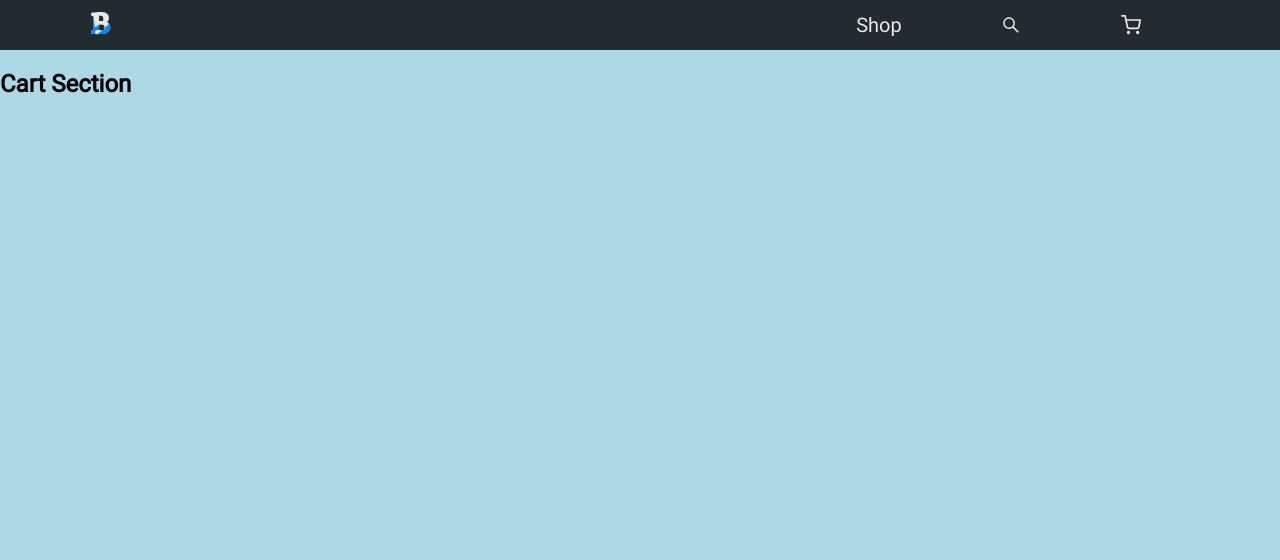
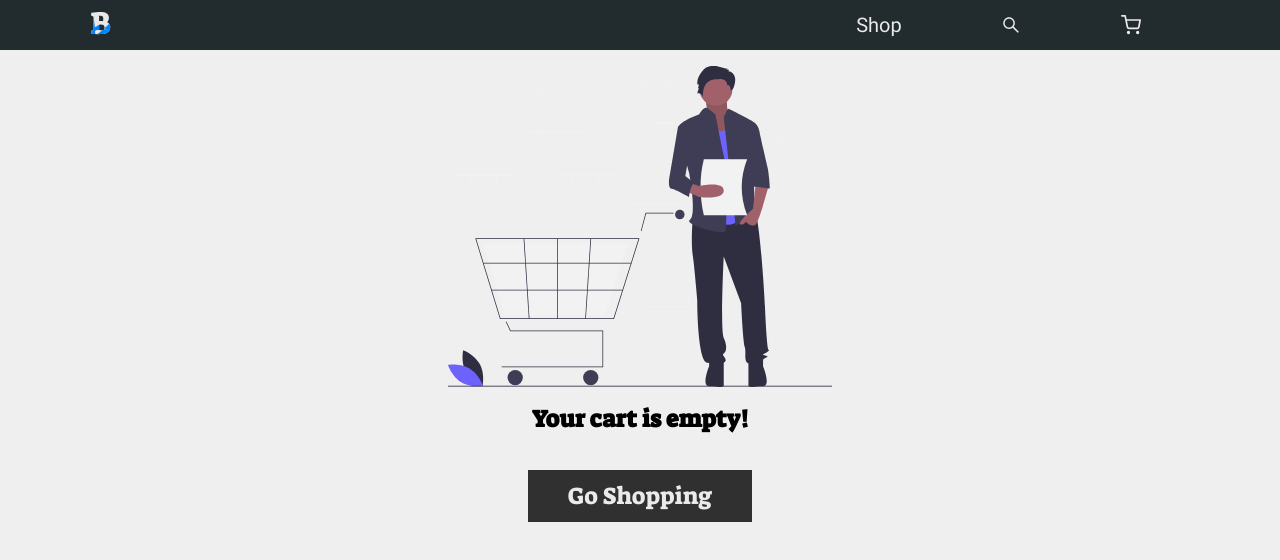
Before and after one commit to gabriellima77/Best-4-Buy, a React (Create React App) app: page /cart in a window 1280 px wide. Shown: the top 560 px of the page. Built offline with nearby package versions, Linux system fonts and the light colour scheme.

Commit message:
add empty cart screen

```diff
--- a/src/App.js
+++ b/src/App.js
@@ -27,22 +27,15 @@ function App() {
         <Switch>
           <Route exact path="/" component={Home} />
           <Route exact path="/shop"
-            render={()=> <Shop cart={cart} setCart={setCart}/>}
+            render={()=> <Shop setCart={setCart}/>}
           />
           <Route path="/shop/:id"
-            render={()=> <Shop cart={cart} setCart={setCart}/>}
-          />
-          <Route exact path="/shop/:id"
-            render={()=> <Shop cart={cart} setCart={setCart}/>}
-          />
-          <Route exact path="/shop/:id" component={Shop}
-            render={()=> <Shop cart={cart} setCart={setCart}/>}
-          />
-          <Route exact path="/shop/:id"
-            render={()=> <Shop cart={cart} setCart={setCart}/>}
+            render={()=> <Shop setCart={setCart}/>}
           />
           <Route exact path="/search" component={Search} />
-          <Route exact path="/cart" component={Cart} />
+          <Route exact path="/cart"
+            render={()=> <Cart cart={cart} setCart={setCart} />}
+          />
         </Switch>
       </Router>
     </StyledApp>
--- a/src/components/Cart.js
+++ b/src/components/Cart.js
@@ -1,11 +1,23 @@
 import React from 'react';
+import SVG from '../assets/empty-cart.svg';
 
-const Cart = ()=> {
-  return(
-    <section>
-      <h2>Cart Section</h2>
-    </section>
-  )
+import { StyledShop } from './styles/Shop.style';
+import { CartImg } from './styles/Home.style';
+import { StyledButton } from './styles/Button.style';
+import { StyledLink } from './styles/Header.style';
+
+const Cart = ({ cart, setCart})=> {
+  const getEmptyContent = ()=> (
+    <StyledShop>
+      <CartImg alt="A man with a empty cart" src={SVG} />
+        <h2>Your cart is empty!</h2>
+      <StyledLink to="/shop">
+        <StyledButton small>Go Shopping</StyledButton>
+      </StyledLink>
+    </StyledShop>
+  );
+
+  return (cart.length < 1)? getEmptyContent(): null;
 }
 
 export default Cart;
--- a/src/components/Input.js
+++ b/src/components/Input.js
@@ -10,6 +10,7 @@ const Input = ({ prod, setCart })=> {
   const addToCart = ()=> {
     const items = [...new Array(+value)].map(()=> prod.id);
     setCart((prev)=> [...prev, ...items]);
+    setValue(1);
   }
 
 
@@ -23,9 +24,9 @@ const Input = ({ prod, setCart })=> {
         <p>${prod.price}</p>
 
         <div>
+          <button onClick={decrease}>-</button>
+          <input onChange={changeValue} type="text" value={value} />
           <button onClick={increase}>+</button>
-          <input onChange={changeValue} type="text" value={value} />
-          <button onClick={decrease}>-</button>
         </div>
       </QuantityBox>
       <AddCartBtn onClick={addToCart}>
--- /dev/null
+++ b/src/components/ItemCard.js
@@ -0,0 +1,54 @@
+import React from 'react';
+import uniqid from 'uniqid';
+import { ItemsBox, Item, Rating} from './styles/Items.style';
+import { BsStar, BsStarHalf, BsStarFill} from 'react-icons/bs';
+import Input from './Input';
+
+const ItemCard = ({data, setCart})=> {
+
+  const RatingBox = ({rating, n})=> {
+    const getStars = ()=> {
+      const nFill = Math.floor(n);
+      const nHalf = (n - nFill) >= 0.5? 1: 0;
+      const empty = 5 - (nFill + nHalf);
+      const FillStars = [...new Array(nFill)].map(( )=> <BsStarFill key={uniqid()} />);
+      const halfStars = [...new Array(nHalf)].map(( )=> <BsStarHalf key={uniqid()} />);
+      const Stars = [...new Array(empty)].map(( )=> <BsStar key={uniqid()} />);
+
+      return [...FillStars, ...halfStars, ...Stars];
+    }
+
+    return(
+      <Rating>
+        {getStars()}
+        <p>{rating}</p>
+      </Rating>
+    );
+  }
+
+  const getItemCard = (prod)=> {
+    return (
+      <Item key={prod.id}>
+        <img alt={prod.title} src={prod.image} />
+        <p>{prod.title}</p>
+        <RatingBox
+          rating={prod.peopleRated}
+          n={prod.rate}
+        />
+        <Input prod={prod} setCart={setCart}/>
+      </Item>
+    );
+  }
+
+  return(
+    <ItemsBox>
+      {
+        data
+          ? data.map((prod)=> (getItemCard(prod, setCart)))
+          : null
+      }
+    </ItemsBox>
+  );
+}
+
+export default ItemCard;
--- a/src/components/Shop.js
+++ b/src/components/Shop.js
@@ -1,21 +1,18 @@
 import React, { useState, useEffect} from 'react';
 import { useRouteMatch, useParams } from 'react-router-dom';
-import uniqid from 'uniqid';
 
 import useLoading from './hooks/useLoading';
 import { StyledShop, Categories } from './styles/Shop.style';
-import { ItemsBox, Item, Rating} from './styles/Items.style';
 import { StyledLink } from './styles/Header.style';
-import Input from './Input';
+import ItemCard from './ItemCard';
 
-import { BsStar, BsStarHalf, BsStarFill} from 'react-icons/bs';
 import {
   GiBigDiamondRing,
   GiTShirt, GiAmpleDress,
   GiSmartphone,
 } from 'react-icons/gi';
 
-const Shop = (props)=> {
+const Shop = ({ setCart })=> {
   const [data, setData] = useState([]);
   const { id } = useParams();
   const { isLoading, setIsLoading, getLoading } = useLoading();
@@ -47,36 +44,10 @@ const Shop = (props)=> {
       {getCategories()}
       {(isLoading)
         ?getLoading()
-        : <ItemsBox>
-          {
-            data
-              ? data.map((prod)=> (getItemCard(prod, props.setCart)))
-              : null
-          }
-        </ItemsBox>
+        : <ItemCard data={data} setCart={setCart}/>
       }
     </StyledShop>
   )
-}
-
-const RatingBox = ({rating, n})=> {
-  const getStars = ()=> {
-    const nFill = Math.floor(n);
-    const nHalf = (n - nFill) >= 0.5? 1: 0;
-    const empty = 5 - (nFill + nHalf);
-    const FillStars = [...new Array(nFill)].map(( )=> <BsStarFill key={uniqid()} />);
-    const halfStars = [...new Array(nHalf)].map(( )=> <BsStarHalf key={uniqid()} />);
-    const Stars = [...new Array(empty)].map(( )=> <BsStar key={uniqid()} />);
-
-    return [...FillStars, ...halfStars, ...Stars];
-  }
-
-  return(
-    <Rating>
-      {getStars()}
-      <p>{rating}</p>
-    </Rating>
-  );
 }
 
 const getCategories = ()=> {
@@ -101,18 +72,4 @@ const getCategories = ()=> {
   );
 }
 
-const getItemCard = (prod, setCart)=> {
-  return (
-    <Item key={prod.id}>
-      <img alt={prod.title} src={prod.image} />
-      <p>{prod.title}</p>
-      <RatingBox
-        rating={prod.peopleRated}
-        n={prod.rate}
-      />
-      <Input prod={prod} setCart={setCart}/>
-    </Item>
-  );
-}
-
 export default Shop;
--- a/src/components/styles/Button.style.js
+++ b/src/components/styles/Button.style.js
@@ -7,9 +7,13 @@ export const StyledButton = styled.button`
   font-size: 24px;
   font-family: 'Suez One', serif;
   color: #EAEAEA;
+  width: ${(props)=> (props.small)? 'fit-content': '100%'};
 `;
 
 export const AddCartBtn = styled.button`
+  position: relative;
+  box-sizing: border-box;
+  box-shadow: 0 5px 0 rgba(0, 0, 0, 0.9);
   margin: 5px auto;
   padding: 10px 0px;
   width: 80%;
@@ -18,4 +22,10 @@ export const AddCartBtn = styled.button`
   font-size: 20px;
   font-family: 'Suez One', serif;
   color: #EAEAEA;
+  transition: top .5s linear;
+
+  &:active {
+    top: 5px;
+    box-shadow: none;
+  }
 `;
--- a/src/components/styles/Home.style.js
+++ b/src/components/styles/Home.style.js
@@ -50,3 +50,10 @@ export const StyledImg = styled.img`
   top: 10%;
   right: 12%;
 `;
+
+export const CartImg = styled.img`
+  align-self: center;
+  margin-top: 2vh;
+  width: 30%;
+  height: 50%;
+`;
--- a/src/components/styles/Shop.style.js
+++ b/src/components/styles/Shop.style.js
@@ -6,6 +6,17 @@ export const StyledShop = styled.section`
   width: 100%;
   min-height: calc(100vh - 50px);
   background: #EFEFEF;
+
+  h2 {
+    margin-top: 2vh;
+    align-self: center;
+    font-family: 'Suez One', serif;
+  }
+
+  a{
+    margin-top: 2vh;
+    align-self: center;
+  }
 `;
 
 export const Categories = styled.div`
```
Also changed, not shown: src/assets/empty-cart.svg (added).
